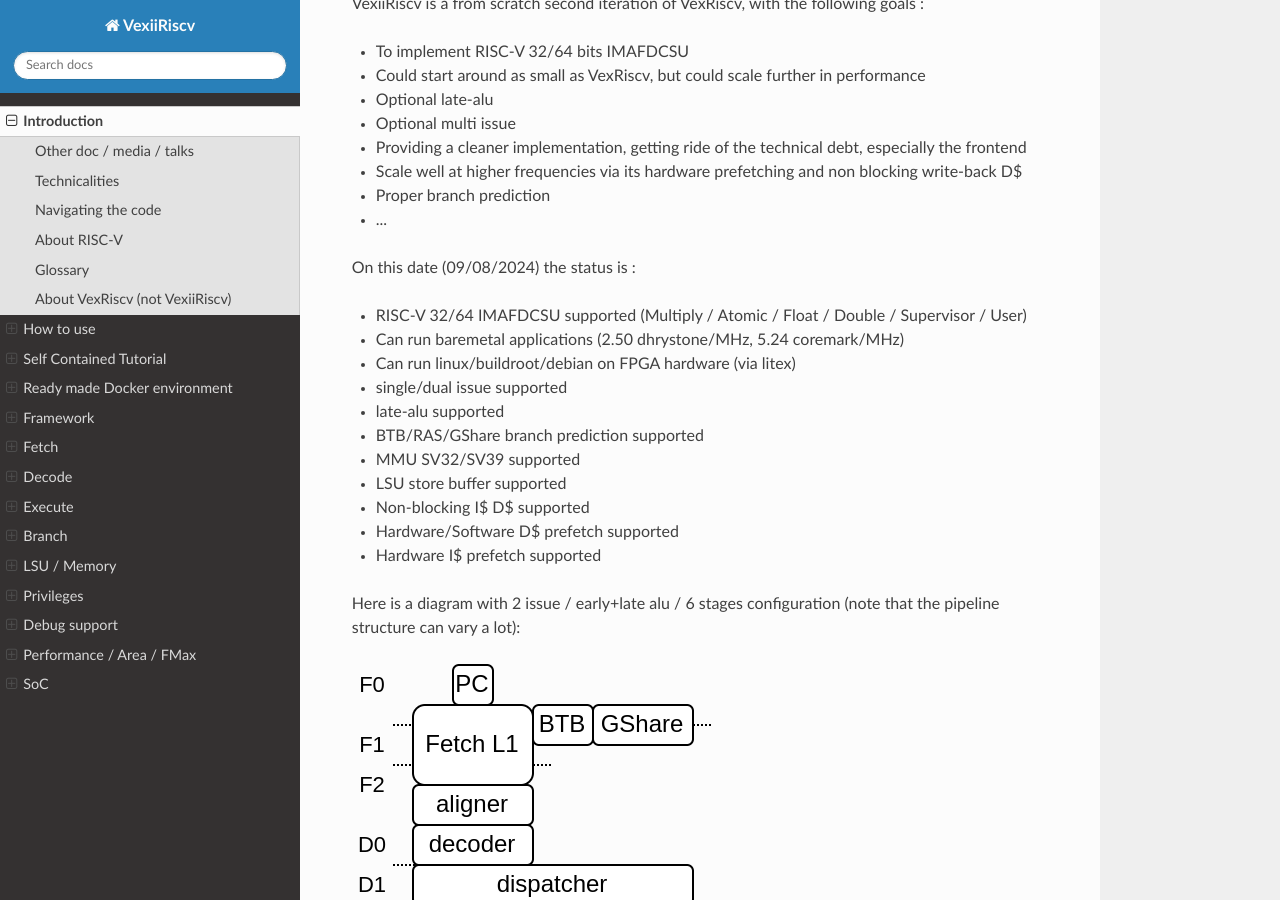
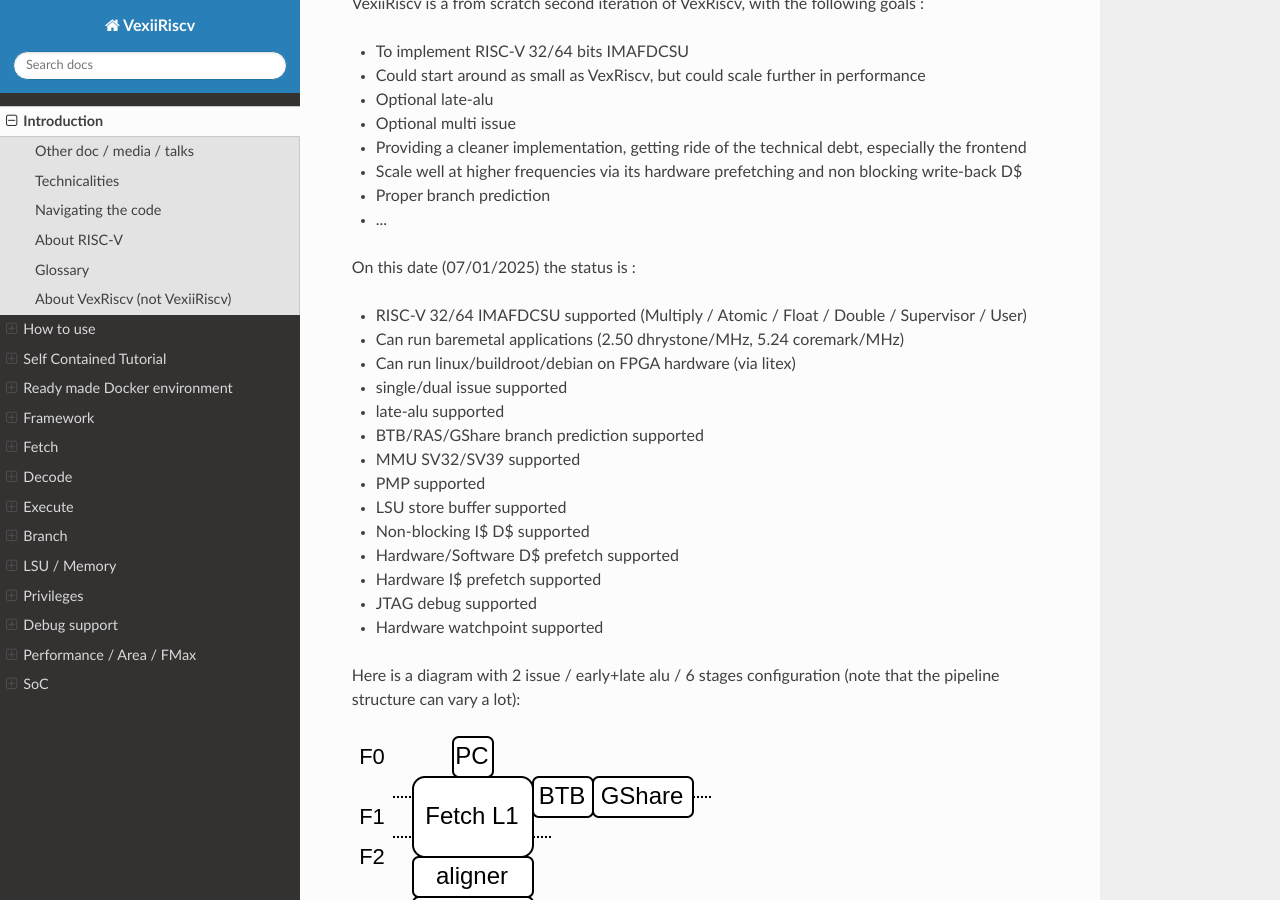
Before and after one commit to SpinalHDL/VexiiRiscv-RTD, a Sphinx documentation site: the page built from source/VexiiRiscv/Introduction/index.rst, in a window 1280 px wide and 900 px high, scrolled down 592 px. Built offline with Sphinx 7.4.7 and the Read the Docs theme 3.1.0, drawn with Linux system fonts in a browser that asks for light colours.

Commit message:
Update status

```diff
--- a/source/VexiiRiscv/Introduction/index.rst
+++ b/source/VexiiRiscv/Introduction/index.rst
@@ -32,7 +32,7 @@
 - Proper branch prediction
 - ...
 
-On this date (09/08/2024) the status is :
+On this date (07/01/2025) the status is :
 
 - RISC-V 32/64 IMAFDCSU supported (Multiply / Atomic / Float / Double / Supervisor / User)
 - Can run baremetal applications (2.50 dhrystone/MHz, 5.24 coremark/MHz)
@@ -41,10 +41,13 @@
 - late-alu supported
 - BTB/RAS/GShare branch prediction supported
 - MMU SV32/SV39 supported
+- PMP supported
 - LSU store buffer supported
 - Non-blocking I$ D$ supported
 - Hardware/Software D$ prefetch supported
 - Hardware I$ prefetch supported
+- JTAG debug supported
+- Hardware watchpoint supported
 
 Here is a diagram with 2 issue / early+late alu / 6 stages configuration (note that the pipeline structure can vary a lot):
 
```
